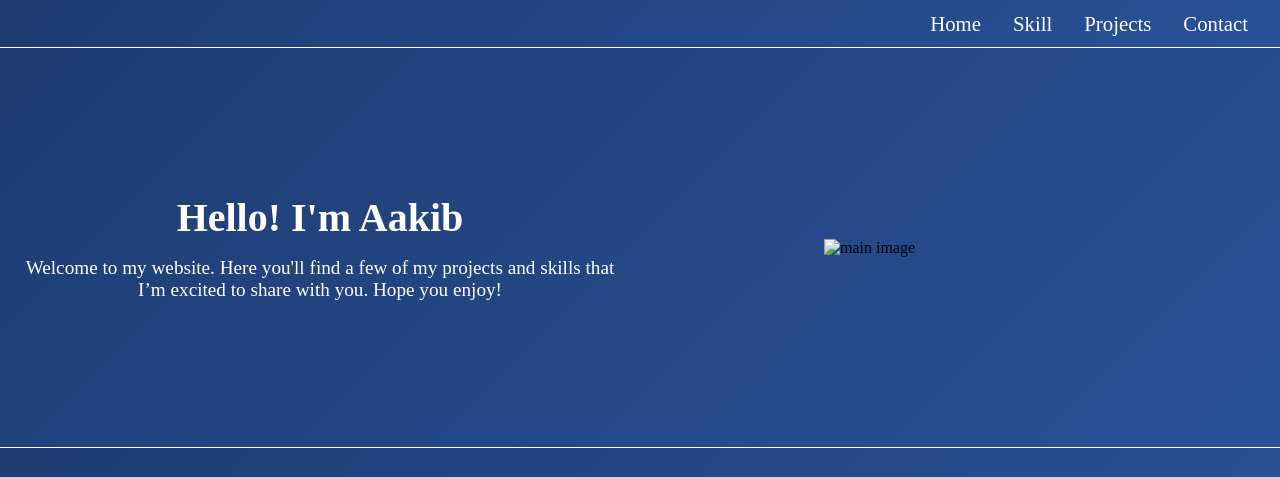
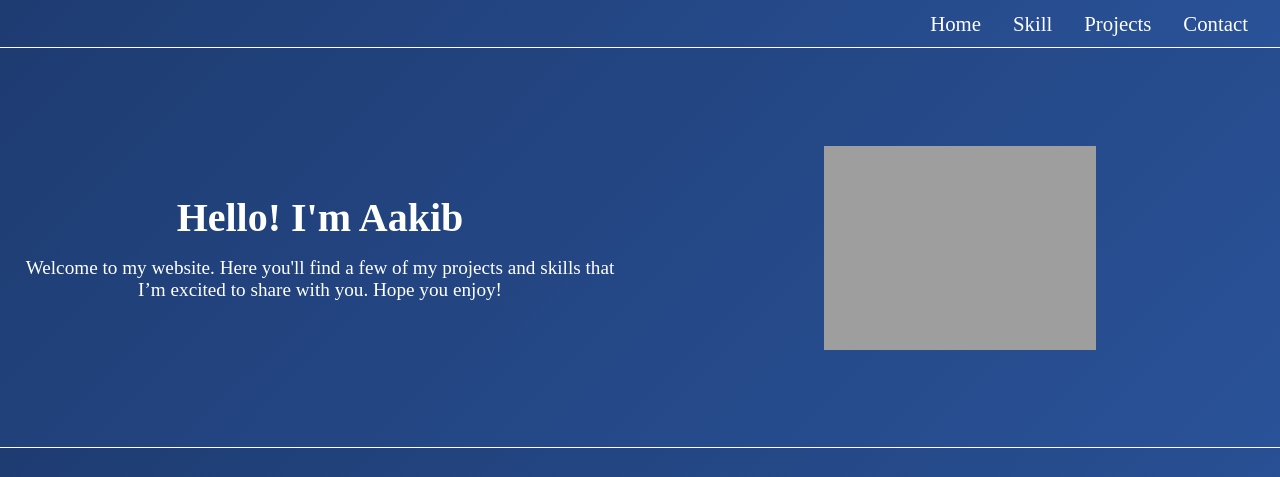
Before and after one commit to Aakib-hotelwala/Portfolio, a plain HTML site: page index.html in a window 1280 px wide. Shown: the top 477 px of the page. Drawn offline with Linux system fonts and the light colour scheme; the site is published under a folder, as on GitHub Pages, so addresses that start at the root find nothing.

Commit message:
Portfolio

```diff
--- a/index.html
+++ b/index.html
@@ -23,7 +23,7 @@
             <p>Welcome to my website. Here you'll find a few of my projects and skills that I’m excited to share with you. Hope you enjoy!</p>
         </div>
         <div class="right-side">
-            <img src="/img/main.png" alt="main image">
+            <img src="img/main.png" alt="main image">
         </div>
     </section>
 
```
